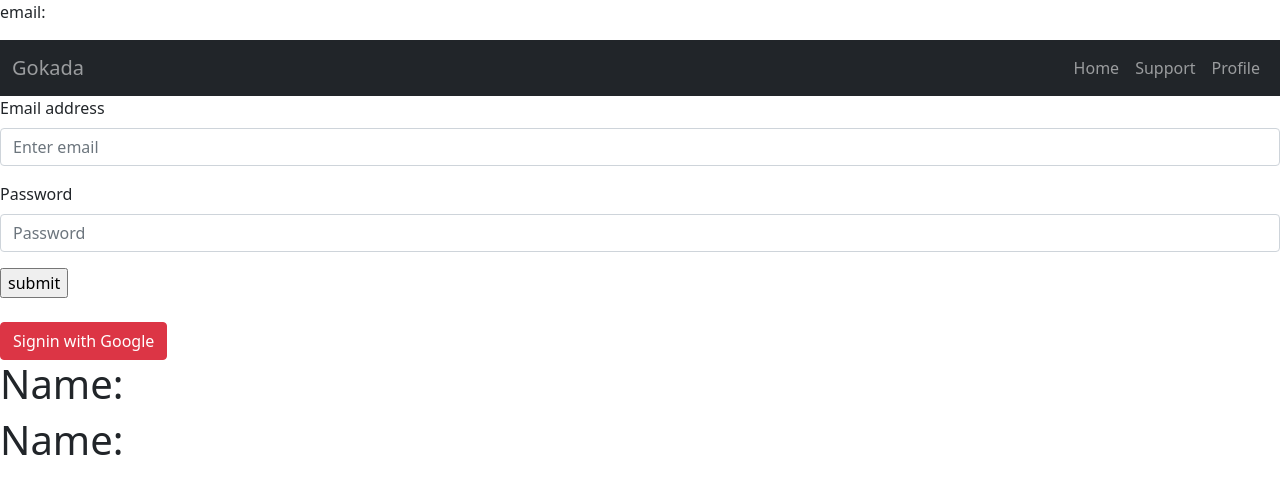
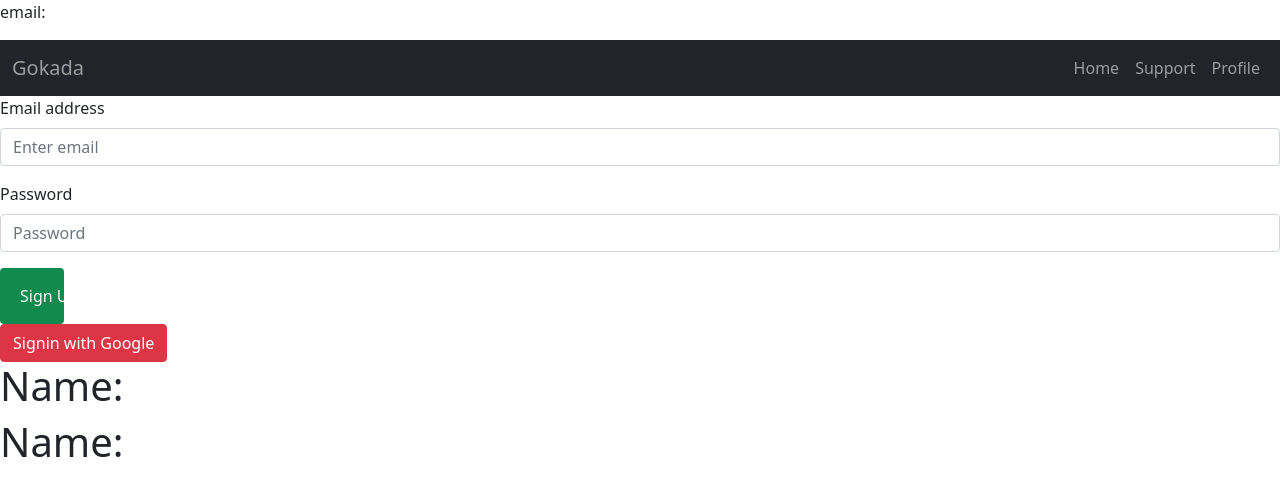
Before and after one commit to shamolmojumder/react-gokada, a React (Create React App) app: page /login in a window 1280 px wide. Shown: the top 496 px of the page. Built offline with nearby package versions, Linux system fonts and the light colour scheme.

Commit message:
google btn changed

```diff
--- a/src/components/Login/Login.js
+++ b/src/components/Login/Login.js
@@ -9,13 +9,15 @@ import Alert from 'react-bootstrap/Alert'
 import { useContext } from 'react';
 import { UserContext } from '../../App';
 import { useHistory, useLocation } from 'react-router-dom';
+import style from './Login.module.css'
 
 const Login = () => {
   const  [loggedInUser, setLoggedInUser] =  useContext(UserContext);
   const [avatar,setAvtar]=useState({
     name:'',
     email:'',
-    password:''
+    password:'',
+    success:false
   })
   let history = useHistory();
   let location = useLocation();
@@ -66,6 +68,7 @@ const Login = () => {
       }if (isFieldValid) {
         const newUserInfo={...avatar};
         newUserInfo[e.target.name]=e.target.value;
+        newUserInfo.success=true;
         setAvtar(newUserInfo);
         setLoggedInUser(newUserInfo);
       }
@@ -80,7 +83,7 @@ const Login = () => {
         console.log(user);
         // const newUserInfo={...avatar};
         // new
-
+        setAvtar(user)
         // ...
         })
         .catch((error) => {
@@ -103,16 +106,17 @@ const Login = () => {
                     <Form.Label>Password</Form.Label>
                     <Form.Control onBlur={handleBlur} name="password" type="password" placeholder="Password" />
                 </Form.Group>
-                <input type="submit" value="submit" />
+                <input className={style.submitInput} type="submit" value="Sign Up" />
                 <br />
-                <br />
+            </Form>
             <Button data-aos="fade-left" onClick={googleSignInBtn} variant="danger">Signin with Google</Button>
-            </Form>
+
             <h1>Name:{signInuUser.displayName} </h1>
             <h1>Name:{signInuUser.email} </h1>
             <img src={signInuUser.photoURL} alt="" />
             {
-            signInuUser.email &&   <Alert data-aos="fade-left"
+                signInuUser.email &&
+                <Alert data-aos="fade-left"
                 data-aos-anchor="#example-anchor"
                 data-aos-offset="500"
                 data-aos-duration="500" variant='success '>
--- /dev/null
+++ b/src/components/Login/Login.module.css
@@ -0,0 +1,9 @@
+.submitInput{
+    width: 5%;
+    padding: 16px 20px;
+    border: none;
+    border-radius: 4px;
+    background-color: #108a4d;
+    color:whitesmoke;
+
+}
```
Lines whose indentation alone changed are shown as unchanged.
